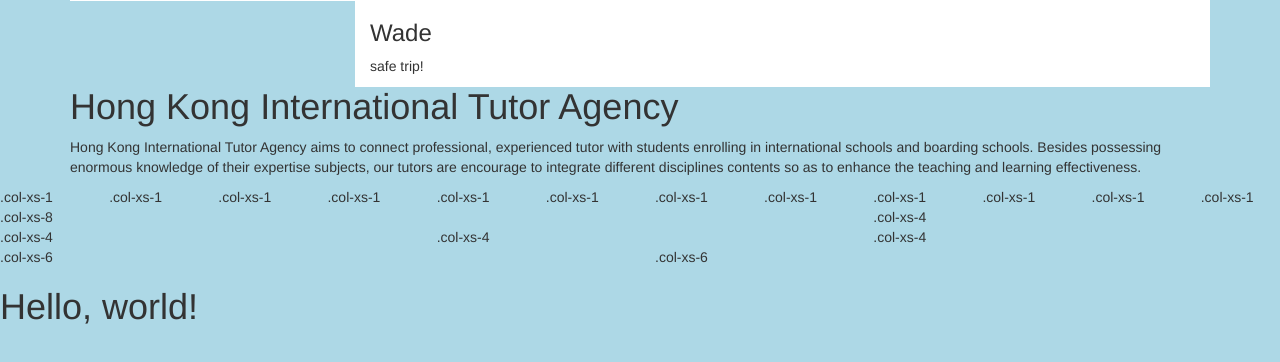
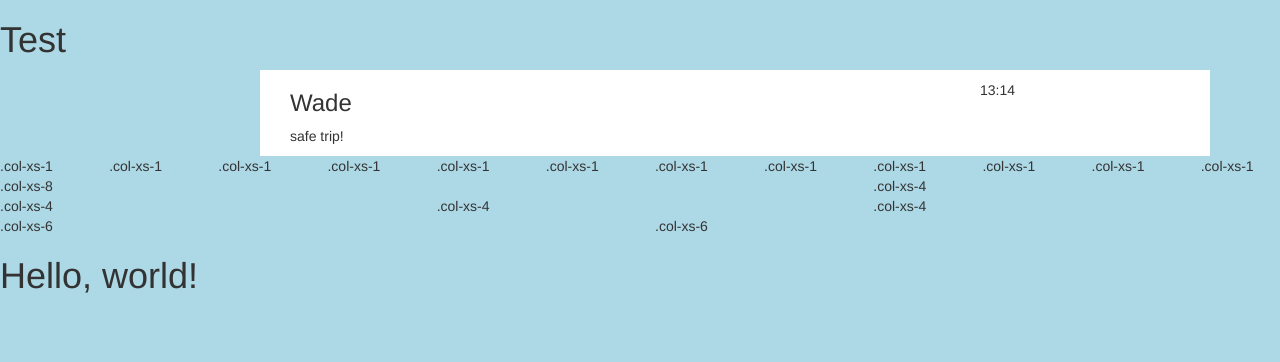
Before and after one commit to walterch87/lanex, a plain HTML site: page index2.html in a window 1280 px wide. Drawn offline with nearby package versions, Linux system fonts and the light colour scheme.

Commit message:
css and html change

```diff
--- a/index2.html
+++ b/index2.html
@@ -21,29 +21,25 @@
     <![endif]-->
   </head>
   <body>
+    <h1>Test</h1>
+
     <section id="section1">
       <div class="container center-block">
         <div class="lanex-people">
-          <div class="lanex-people-photo col-xs-3">
+          <div class="lanex-people-photo col-xs-2">
           </div>
-          <div class="lanex-people-info col-xs-9">
-            <h3>Wade</h3>
-            <p>safe trip!</p>
+          <div class="lanex-people-info col-xs-10">
             <div class="col-xs-9">
+              <h3>Wade</h3>
+              <p>safe trip!</p>
             </div>
             <div class="col-xs-3">
+              <p></p>
+              <p>13:14</p>
+
             </div>
-
           </div>
-
         </div>
-        <h1>Hong Kong International Tutor Agency</h1>
-        <p>Hong Kong International Tutor Agency aims to connect professional,
-          experienced tutor with students enrolling in international schools
-          and boarding schools. Besides possessing enormous knowledge of their
-          expertise subjects, our tutors are encourage to integrate different
-          disciplines contents so as to enhance the teaching and learning
-          effectiveness.</p>
       </div>
 
 
--- a/lanex.css
+++ b/lanex.css
@@ -3,12 +3,9 @@ body {
 	background-color: LightBlue;
 }
 
-.lanex-people {
-	background-color: White;
-}
 
 .lanex-people-photo {
-	background-color: White;
+	/*background-color: White;*/
 }
 
 .lanex-people-info {
```
